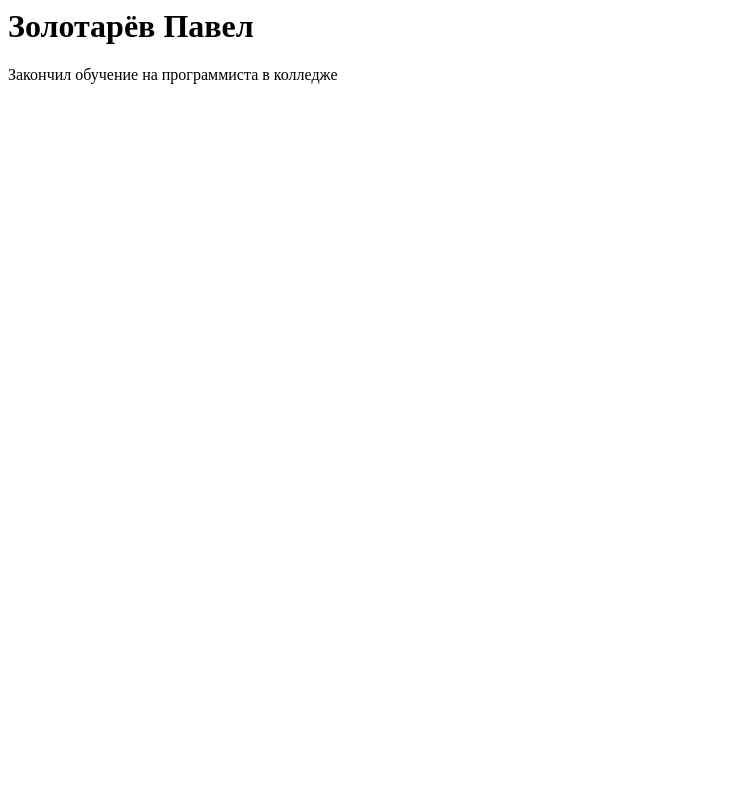
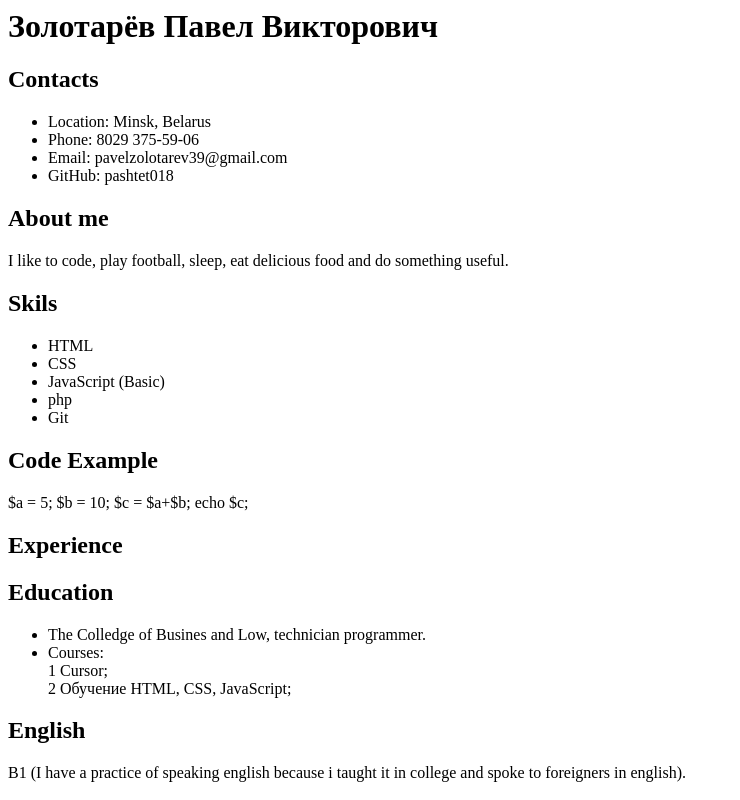
Before and after one commit to pashtet018/rsschool-cv, a plain HTML site: page index.html in a window 1280 px wide. Shown: the whole page, without its empty margins (0-740 px from the left). Drawn offline with Linux system fonts and the light colour scheme.

Commit message:
Update index.html

```diff
--- a/index.html
+++ b/index.html
@@ -1,2 +1,29 @@
-<h1>Золотарёв Павел</h1>
-<p>Закончил обучение на программиста в колледже</p>
+<h1>Золотарёв Павел Викторович</h1>
+<h2>Contacts</h2>
+<ul>
+    <li>Location: Minsk, Belarus</li>
+    <li>Phone: 8029 375-59-06</li>
+    <li>Email: pavelzolotarev39@gmail.com</li>
+    <li>GitHub: pashtet018</li>
+</ul>
+<h2>About me</h2>
+<p>I like to code, play football, sleep,
+    eat delicious food and do something useful.</p>
+<h2>Skils</h2>
+<ul>
+    <li>HTML</li>
+    <li>CSS</li>
+    <li>JavaScript (Basic)</li>
+    <li>php</li>
+    <li>Git</li>
+</ul>
+<h2>Code Example </h2>
+<p>$a = 5; $b = 10; $c = $a+$b; echo $c;</p>
+<h2>Experience</h2>
+<h2>Education</h2>
+<ul>
+    <li>The Colledge of Busines and Low, technician programmer.</li>
+    <li>Courses:<br>1 Cursor;<br>2 Обучение HTML, CSS, JavaScript;</li>
+</ul>
+<h2>English</h2>
+<p>B1 (I have a practice of speaking english because i taught it in college and spoke to foreigners in english).</p>
```
